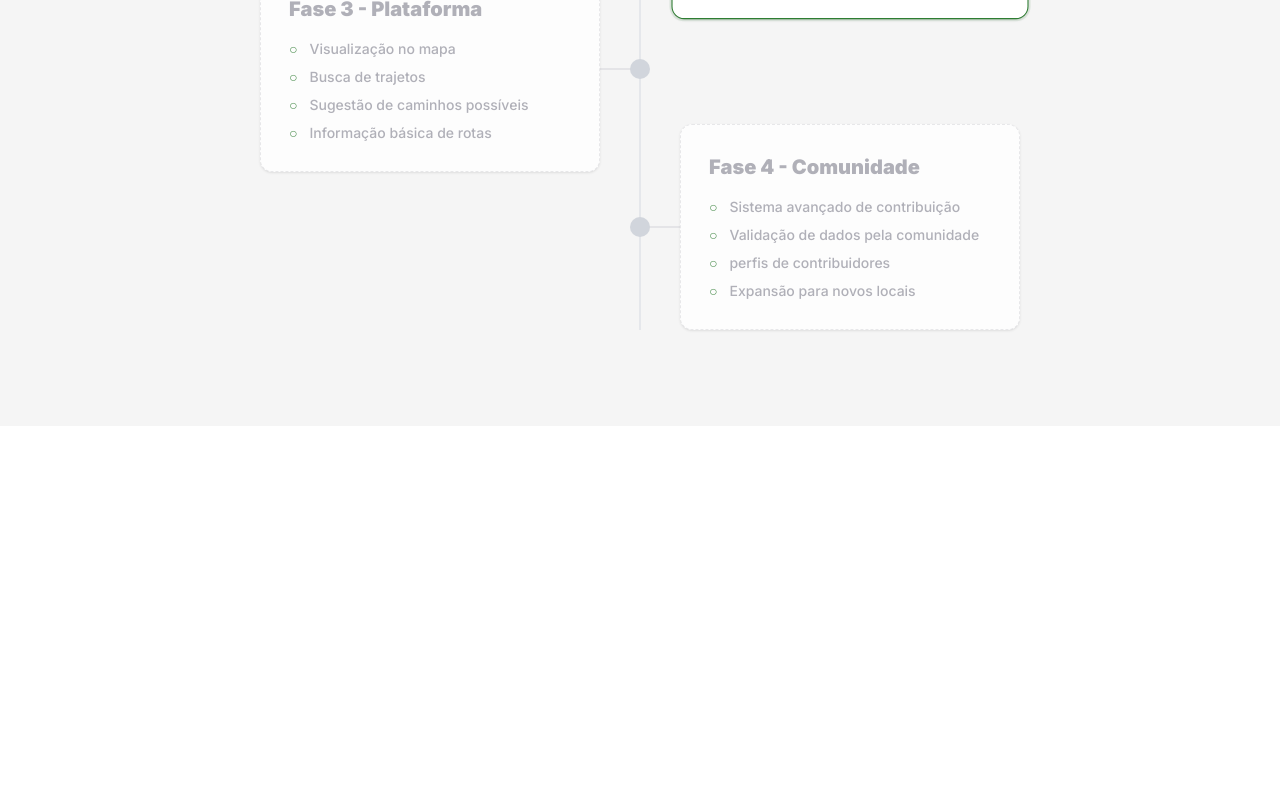
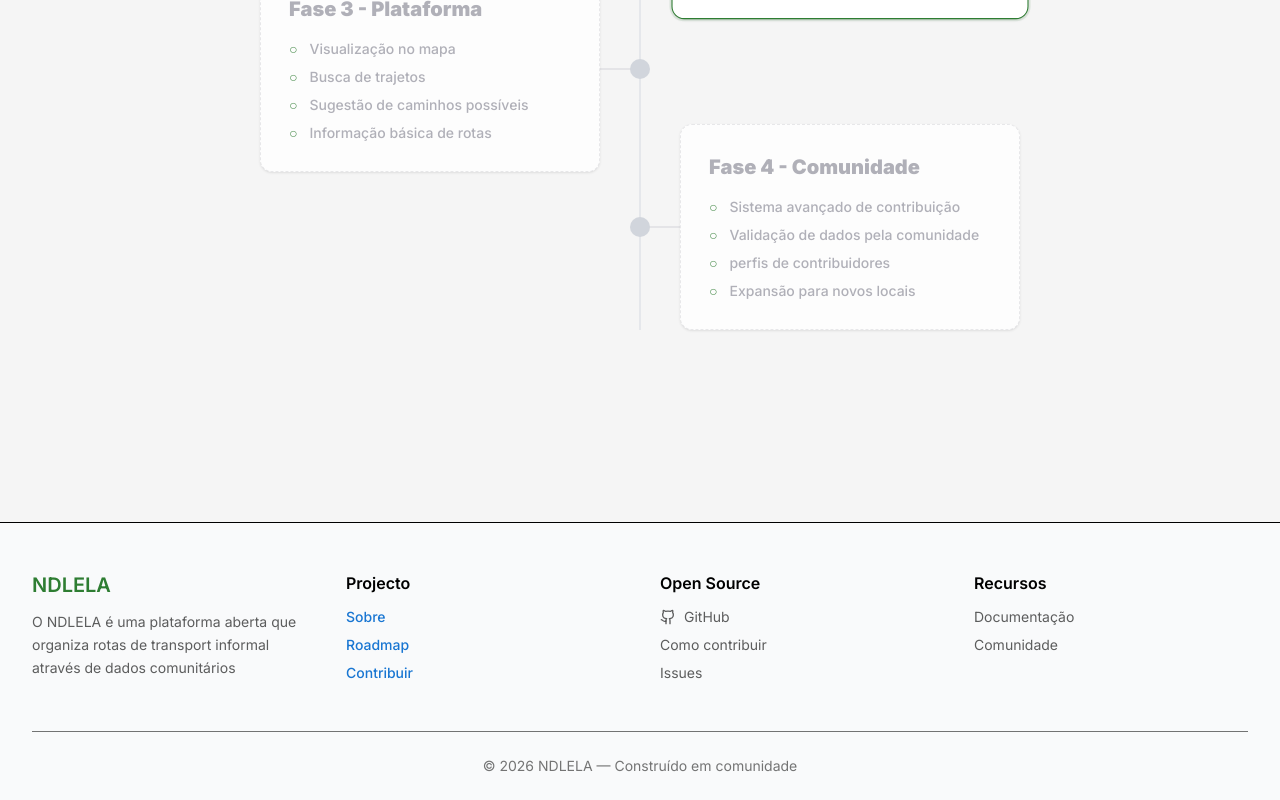
Before and after one commit to MarcosHigildo-hub/NDLELA, a Next.js app in the folder frontend/ndlela-front/: page / in a window 1280 px wide. Shown: the part 3631-4431 px from the top of the page. Before the commit the page ends 4057 px from the top, so only its background shows below. Built offline with nearby package versions, Linux system fonts and the light colour scheme.

Commit message:
feat: implement footer section closes #12

```diff
--- a/frontend/ndlela-front/src/app/page.tsx
+++ b/frontend/ndlela-front/src/app/page.tsx
@@ -4,6 +4,7 @@ import About from "../components/landing/About";
 import Problem from "../components/landing/Problem";
 import Solution from "../components/landing/Solution";
 import Roadmap from "../components/landing/Roadmap";
+import Footer from "../components/landing/Footer";
 
 export default function Page() {
   return (
@@ -15,6 +16,7 @@ export default function Page() {
         <Problem/>
         <Solution/>
         <Roadmap/>
+        <Footer/>
       </section>
     </div>
   );
--- /dev/null
+++ b/frontend/ndlela-front/src/components/landing/Footer.tsx
@@ -0,0 +1,84 @@
+import Container from "../layout/Container";
+import { Github } from "lucide-react";
+
+export default function Footer() {
+  return (
+    <footer className="bg-gray-50 border-t mt-24">
+      <Container>
+        <div className="py-12 grid grid-cols-2 md:grid-cols-4 gap-10">
+          <div>
+            <h3 className="mb-3 text-primary">NDLELA</h3>
+            <p className="text-dark/70 text-sm">
+              O NDLELA é uma plataforma aberta que organiza rotas de transport informal através de dados comunitários
+            </p>
+          </div>
+
+          <div>
+            <h4 className="font-semibold mb-3">Projecto</h4>
+            <ul className="space-y-2 text-sm text-dark/70">
+              <li>
+                <a href="#sobre" className="nav-link">
+                  Sobre
+                </a>
+              </li>
+              <li>
+                <a href="#roadmap" className="nav-link">
+                  Roadmap
+                </a>
+              </li>
+              <li>
+                <a href="#contribuir" className="nav-link">
+                  Contribuir
+                </a>
+              </li>
+            </ul>
+          </div>
+
+          <div>
+            <h4 className="font-semibold mb-3">Open Source</h4>
+            <ul className="space-y-2 text-sm text-dark/70 ">
+              <li>
+                <a
+                  href="https:/github.com/"
+                  target="blank"
+                  className="flex items-center gap-2 hover:text-primary"
+                >
+                  <Github size={16} /> GitHub
+                </a>
+              </li>
+              <li>
+                <a href="#" className="hover:text-primary">
+                  Como contribuir
+                </a>
+              </li>
+              <li>
+                <a href="#" className="hover:text-primary">
+                  Issues
+                </a>
+              </li>
+            </ul>
+          </div>
+
+          <div>
+            <h4 className="font-semibold mb-3">Recursos</h4>
+            <ul className="space-y-2 text-sm text-dark/70">
+              <li>
+                <a href="#" className="hover:text-primary">
+                  Documentação
+                </a>
+              </li>
+              <li>
+                <a href="#" className="hover:text-primary">
+                  Comunidade
+                </a>
+              </li>
+            </ul>
+          </div>
+        </div>
+        <div className="border-t py-6 text-center text-sm text-dark/60">
+          © {new Date().getFullYear()} NDLELA — Construído em comunidade
+        </div>
+      </Container>
+    </footer>
+  );
+}
```
